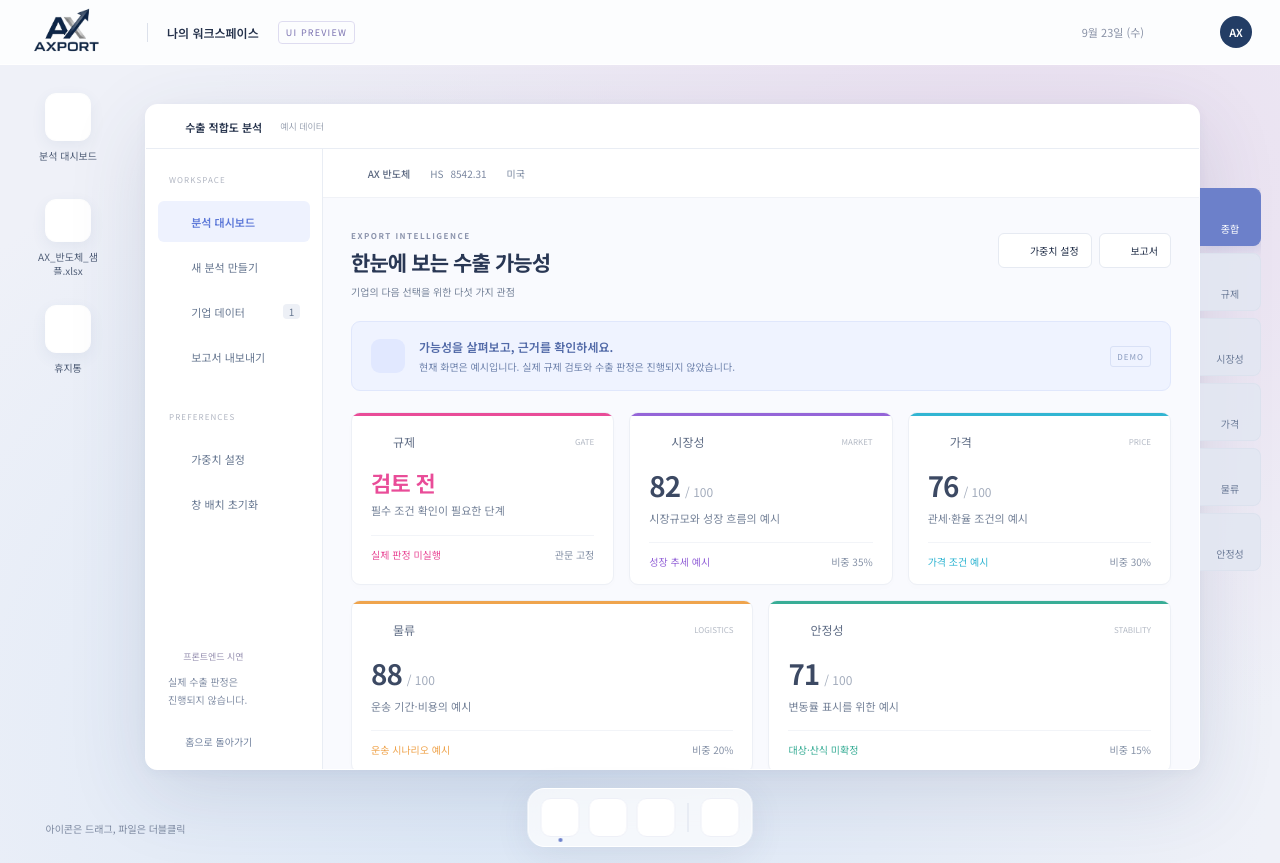
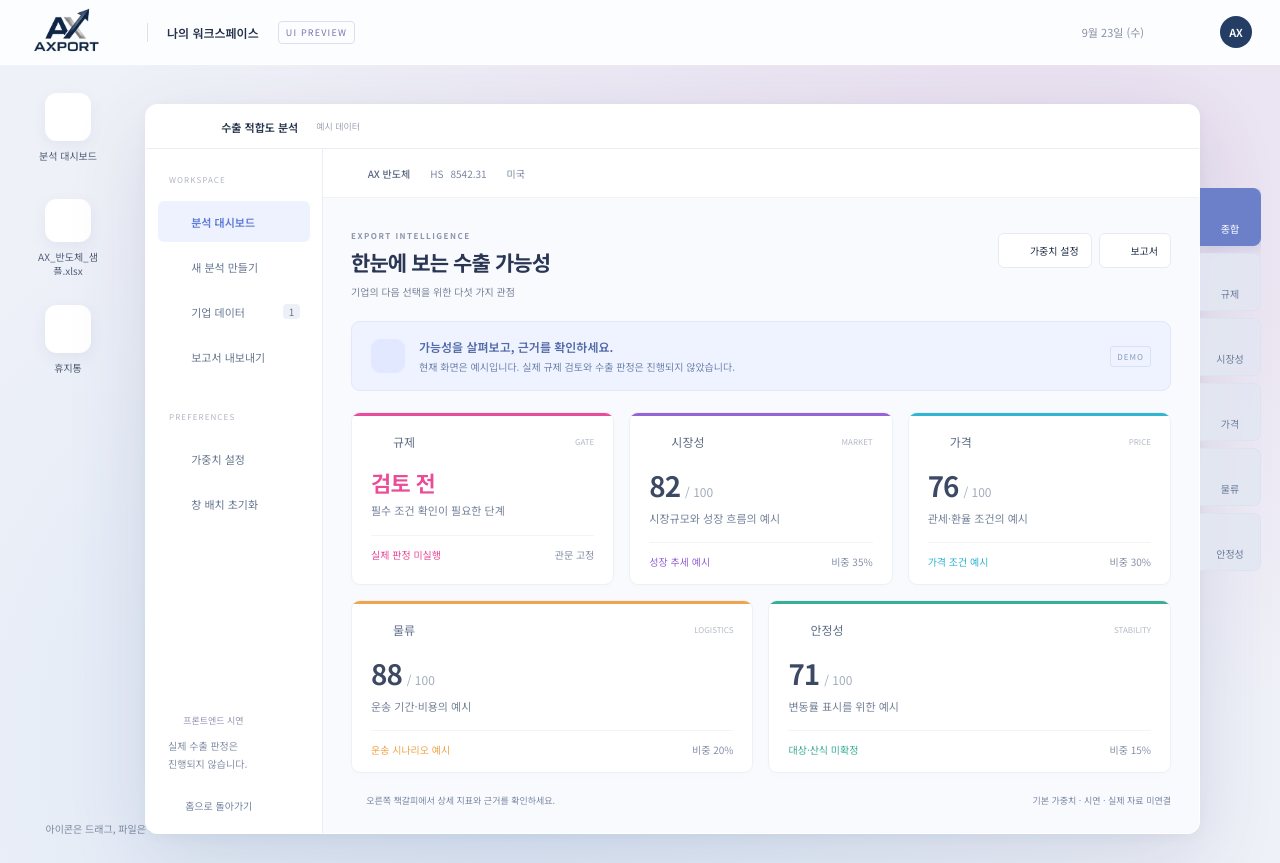
Before and after one commit to soojaechun/test1, a Flask app: page /app in a window 1280 px wide. Run offline with Flask 3, Linux system fonts and the light colour scheme; some web fonts are replaced.

Commit message:
대시보드앱UI

```diff
--- a/static/css/workspace.css
+++ b/static/css/workspace.css
@@ -247,7 +247,7 @@ button:disabled {
   left: 145px;
   top: 39px;
   width: calc(100% - 225px);
-  height: calc(100% - 132px);
+  height: calc(100% - 68px);
   max-width: 1360px;
   min-width: 690px;
   min-height: 455px;
@@ -288,6 +288,11 @@ button:disabled {
 .window-identity i {
   color: var(--purple);
   font-size: 17px;
+}
+#sidebar-toggle {
+  width: 28px;
+  height: 28px;
+  flex-shrink: 0;
 }
 .window-demo {
   font-size: 9px;
@@ -720,76 +725,6 @@ button:disabled {
   display: grid;
   place-items: center;
 }
-#resize-handle i {
-  font-size: 14px;
-}
-.dock {
-  position: fixed;
-  left: 50%;
-  bottom: 16px;
-  transform: translateX(-50%);
-  display: flex;
-  gap: 9px;
-  background: #ffffffb8;
-  border: 1px solid #ffffff;
-  padding: 9px 12px;
-  border-radius: 17px;
-  box-shadow: 0 8px 35px #48557419;
-  backdrop-filter: blur(18px);
-  z-index: 10;
-}
-.dock button {
-  width: 39px;
-  height: 39px;
-  background: #fff;
-  border: 1px solid #eef0f7;
-  border-radius: 10px;
-  color: #7585aa;
-  position: relative;
-  display: grid;
-  place-items: center;
-}
-.dock button:first-child {
-  color: #6c80cb;
-}
-.dock button:hover {
-  background: #eff3ff;
-  transform: translateY(-3px);
-}
-.dock button i {
-  font-size: 23px;
-}
-.dock-active::after {
-  content: "";
-  position: absolute;
-  width: 4px;
-  height: 4px;
-  background: #6c80cb;
-  border-radius: 50%;
-  bottom: -6px;
-}
-.dock-divider {
-  height: 29px;
-  width: 1px;
-  background: #dae0ed;
-  align-self: center;
-  margin: 0 3px;
-}
-#trash-badge {
-  position: absolute;
-  right: -4px;
-  top: -4px;
-  background: #e773a1;
-  color: white;
-  font-size: 9px;
-  border-radius: 9px;
-  min-width: 15px;
-  padding: 1px 3px;
-}
-.dock .drop-hover {
-  background: #ffebf3;
-  outline: 2px solid var(--pink);
-}
 .detail-metrics {
   display: grid;
   grid-template-columns: repeat(3, 1fr);
--- a/static/js/workspace.js
+++ b/static/js/workspace.js
@@ -16,7 +16,9 @@
     );
   const icons = $("#desktop-icons"),
     desk = $("#desktop"),
-    win = $("#analysis-window");
+    win = $("#analysis-window"),
+    sidebar = $("#window-sidebar"),
+    sidebarToggle = $("#sidebar-toggle");
   const defaults = { market: 35, price: 30, logistics: 20, stability: 15 };
   let weights = { ...defaults },
     draft = { ...defaults },
@@ -32,8 +34,7 @@
     activeTab = "overview",
     chart = null,
     selected = null,
-    maximized = false,
-    previousRect = null;
+    maximized = false;
   let files = [
     {
       id: "sample",
@@ -43,6 +44,15 @@
       trash: false,
       cell: 1,
     },
+  ];
+  const systemIcons = [
+    {
+      id: "analysis",
+      name: "분석 대시보드",
+      icon: "chart-pie-slice",
+      cell: 0,
+    },
+    { id: "trash", name: "휴지통", icon: "trash", cell: 2 },
   ];
   const names = {
     overview: "종합",
@@ -94,15 +104,15 @@
   };
   // UI geometry only is persisted. User filenames, file contents and conditions stay in memory.
   function fitWindow() {
-    if (innerWidth <= 850) return;
-    win.style.minHeight =
-      Math.min(455, Math.max(220, desk.clientHeight - 90)) + "px";
+    if (maximized || innerWidth <= 850) return;
+    const bottomGap = 13,
+      availableHeight = desk.clientHeight - 26;
+    win.style.minHeight = Math.min(455, Math.max(220, availableHeight)) + "px";
     const width = Math.min(win.offsetWidth, desk.clientWidth - 83),
-      height = Math.min(win.offsetHeight, desk.clientHeight - 90);
+      height = Math.min(win.offsetHeight, availableHeight);
     win.style.width =
       Math.max(Math.min(690, desk.clientWidth - 83), width) + "px";
-    win.style.height =
-      Math.max(Math.min(455, desk.clientHeight - 90), height) + "px";
+    win.style.height = Math.max(Math.min(455, availableHeight), height) + "px";
     win.style.left =
       Math.max(
         8,
@@ -111,12 +121,16 @@
     win.style.top =
       Math.max(
         8,
-        Math.min(win.offsetTop, desk.clientHeight - win.offsetHeight - 77),
+        Math.min(
+          win.offsetTop,
+          desk.clientHeight - win.offsetHeight - bottomGap,
+        ),
       ) + "px";
   }
   function resetWindow() {
     win.style.cssText = "";
     maximized = false;
+    win.classList.remove("maximized");
     $("#maximize-btn").setAttribute("aria-label", "창 최대화");
     try {
       localStorage.removeItem("axport-ui-layout-v1");
@@ -125,12 +139,18 @@
   }
   function showWindow() {
     win.hidden = false;
-    $("#dock-analysis").classList.add("dock-active");
     fitWindow();
   }
   function hideWindow() {
     win.hidden = true;
-    $("#dock-analysis").classList.remove("dock-active");
+  }
+  function setSidebarOpen(open) {
+    sidebar.hidden = !open;
+    win.classList.toggle("sidebar-collapsed", !open);
+    const label = open ? "사이드바 접기" : "사이드바 펼치기";
+    sidebarToggle.setAttribute("aria-expanded", String(open));
+    sidebarToggle.setAttribute("aria-label", label);
+    sidebarToggle.title = label;
   }
   function grid() {
     return {
@@ -146,11 +166,16 @@
     };
   }
   function occupied(except) {
-    return new Set([
-      0,
-      2,
-      ...files.filter((f) => !f.trash && f.id !== except).map((f) => f.cell),
-    ]);
+    return new Set(
+      [...systemIcons, ...files]
+        .filter((f) => !f.trash && f.id !== except)
+        .map((f) => f.cell),
+    );
+  }
+  function desktopIcon(id) {
+    return (
+      systemIcons.find((f) => f.id === id) || files.find((f) => f.id === id)
+    );
   }
   function emptyCell(want, id) {
     const { rows, cols } = grid(),
@@ -171,16 +196,11 @@
   }
   function drawIcons() {
     const entries = [
-      {
-        id: "analysis",
-        name: "분석 대시보드",
-        icon: "chart-pie-slice",
-        cell: 0,
-      },
+      systemIcons[0],
       ...files
         .filter((f) => !f.trash)
         .map((f) => ({ ...f, icon: "microsoft-excel-logo" })),
-      { id: "trash", name: "휴지통", icon: "trash", cell: 2 },
+      systemIcons[1],
     ];
     icons.innerHTML = entries
       .map((f) => {
@@ -189,9 +209,6 @@
       })
       .join("");
     $("#file-count").textContent = files.filter((f) => !f.trash).length;
-    const trashCount = files.filter((f) => f.trash).length;
-    $("#trash-badge").textContent = trashCount;
-    $("#trash-badge").hidden = !trashCount;
   }
   function selectIcon(id) {
     selected = id;
@@ -239,7 +256,7 @@
       e.preventDefault();
       trashFile(id);
     } else if (e.key.startsWith("Arrow")) {
-      const f = files.find((f) => f.id === id);
+      const f = desktopIcon(id);
       if (!f) return;
       e.preventDefault();
       const { rows } = grid();
@@ -259,7 +276,7 @@
     const el = e.target.closest("[data-id]");
     if (!el || e.button !== 0) return;
     const id = el.dataset.id,
-      f = files.find((f) => f.id === id);
+      f = desktopIcon(id);
     selectIcon(id);
     if (!f) return;
     const start = {
@@ -289,12 +306,19 @@
           Math.min(desk.clientHeight - 100, start.top + ev.clientY - start.y),
         ) + "px";
     };
-    const end = (ev) => {
+    const cleanup = () => {
       el.removeEventListener("pointermove", move);
       el.removeEventListener("pointerup", end);
       el.removeEventListener("pointercancel", cancel);
+      el.removeEventListener("lostpointercapture", cancel);
+      if (el.hasPointerCapture(e.pointerId))
+        el.releasePointerCapture(e.pointerId);
+    };
+    const end = (ev) => {
+      cleanup();
       if (!moved) return;
       const inRect = (target) => {
+        if (!target || target.closest("[hidden]")) return false;
         const r = target.getBoundingClientRect();
         return (
           ev.clientX >= r.left &&
@@ -303,7 +327,7 @@
           ev.clientY <= r.bottom
         );
       };
-      if (inRect($("#dock-trash")) || inRect($('[data-id="trash"]', icons)))
+      if (files.includes(f) && inRect($('[data-id="trash"]', icons)))
         trashFile(id);
       else {
         const cell = nearestCell(el.offsetLeft, el.offsetTop, id);
@@ -312,17 +336,22 @@
       }
     };
     const cancel = () => {
-      el.removeEventListener("pointermove", move);
-      el.removeEventListener("pointerup", end);
+      cleanup();
       drawIcons();
     };
     el.addEventListener("pointermove", move);
     el.addEventListener("pointerup", end);
     el.addEventListener("pointercancel", cancel);
+    el.addEventListener("lostpointercapture", cancel);
   });
   function bindWindowMove(handle, resize) {
     handle.addEventListener("pointerdown", (e) => {
-      if (e.button !== 0 || innerWidth <= 850 || e.target.closest("button"))
+      if (
+        maximized ||
+        e.button !== 0 ||
+        innerWidth <= 850 ||
+        e.target.closest("button")
+      )
         return;
       e.preventDefault();
       const start = {
@@ -336,7 +365,8 @@
       handle.setPointerCapture(e.pointerId);
       const move = (ev) => {
         const dx = ev.clientX - start.x,
-          dy = ev.clientY - start.y;
+          dy = ev.clientY - start.y,
+          bottomGap = 13;
         if (resize) {
           win.style.width =
             Math.max(
@@ -345,8 +375,8 @@
             ) + "px";
           win.style.height =
             Math.max(
-              Math.min(455, desk.clientHeight - start.top - 77),
-              Math.min(desk.clientHeight - start.top - 77, start.h + dy),
+              Math.min(455, desk.clientHeight - start.top - bottomGap),
+              Math.min(desk.clientHeight - start.top - bottomGap, start.h + dy),
             ) + "px";
         } else {
           win.style.left =
@@ -357,7 +387,7 @@
           win.style.top =
             Math.max(
               8,
-              Math.min(desk.clientHeight - start.h - 77, start.top + dy),
+              Math.min(desk.clientHeight - start.h - bottomGap, start.top + dy),
             ) + "px";
         }
       };
@@ -375,7 +405,7 @@
   bindWindowMove($("#window-handle"), false);
   bindWindowMove($("#resize-handle"), true);
   $("#resize-handle").addEventListener("keydown", (e) => {
-    if (!e.key.startsWith("Arrow")) return;
+    if (maximized || !e.key.startsWith("Arrow")) return;
     e.preventDefault();
     if (e.key === "ArrowRight") win.style.width = win.offsetWidth + 20 + "px";
     if (e.key === "ArrowLeft")
@@ -388,26 +418,10 @@
   });
   $("#minimize-btn").onclick = hideWindow;
   $("#close-window-btn").onclick = hideWindow;
-  $("#dock-analysis").onclick = showWindow;
+  sidebarToggle.onclick = () => setSidebarOpen(sidebar.hidden);
   $("#maximize-btn").onclick = () => {
-    if (maximized) {
-      Object.assign(win.style, previousRect);
-      maximized = false;
-    } else {
-      previousRect = {
-        left: win.style.left,
-        top: win.style.top,
-        width: win.style.width,
-        height: win.style.height,
-      };
-      Object.assign(win.style, {
-        left: "9px",
-        top: "9px",
-        width: desk.clientWidth - 82 + "px",
-        height: desk.clientHeight - 88 + "px",
-      });
-      maximized = true;
-    }
+    maximized = !maximized;
+    win.classList.toggle("maximized", maximized);
     $("#maximize-btn").setAttribute(
       "aria-label",
       maximized ? "이전 창 크기로 복원" : "창 최대화",
@@ -962,12 +976,6 @@
       }
     }),
   );
-  $("#dock-upload").onclick = () => {
-    pendingFile = null;
-    openUpload();
-  };
-  $("#dock-files").onclick = () => showFiles();
-  $("#dock-trash").onclick = () => showFiles(true);
   $("#edit-context").onclick = () => {
     pendingFile =
       files.find((f) => f.id === context.fileId && !f.trash) || null;
@@ -983,15 +991,16 @@
   });
   window.addEventListener("resize", () => {
     fitWindow();
-    files
-      .filter((f) => !f.trash)
-      .forEach((f) => {
-        const { rows, cols } = grid();
-        if (f.cell >= rows * cols) {
-          const c = emptyCell(1, f.id);
-          if (c !== null) f.cell = c;
-        }
-      });
+    const { rows, cols } = grid(),
+      used = new Set();
+    [...systemIcons, ...files.filter((f) => !f.trash)].forEach((f) => {
+      if (f.cell >= rows * cols || used.has(f.cell)) {
+        let cell = 0;
+        while (used.has(cell)) cell++;
+        f.cell = cell;
+      }
+      used.add(f.cell);
+    });
     drawIcons();
   });
   const layout = readUI();
@@ -1008,6 +1017,7 @@
     });
   }
   files[0].conditions = { ...context };
+  setSidebarOpen(innerWidth > 560);
   contextUI();
   drawIcons();
   setTab("overview");
--- a/templates/workspace.html
+++ b/templates/workspace.html
@@ -60,6 +60,16 @@
       >
         <header id="window-handle" class="window-titlebar">
           <div class="window-identity">
+            <button
+              class="icon-btn"
+              id="sidebar-toggle"
+              aria-label="사이드바 접기"
+              title="사이드바 접기"
+              aria-controls="window-sidebar"
+              aria-expanded="true"
+            >
+              <i class="ph ph-sidebar-simple" aria-hidden="true"></i>
+            </button>
             <i class="ph ph-chart-pie-slice"></i><span>수출 적합도 분석</span
             ><span class="window-demo">예시 데이터</span>
           </div>
@@ -74,7 +84,7 @@
           </div>
         </header>
         <div class="window-body">
-          <aside class="window-sidebar">
+          <aside id="window-sidebar" class="window-sidebar">
             <div class="sidebar-caption">WORKSPACE</div>
             <button class="side-link active" data-action="overview">
               <i class="ph ph-squares-four"></i>분석 대시보드
@@ -183,23 +193,9 @@
           role="separator"
           aria-label="창 크기 조절"
           tabindex="0"
-        >
-          <i class="ph ph-corners-out"></i>
-        </div>
+        ></div>
       </section>
     </main>
-    <nav class="dock" aria-label="빠른 실행">
-      <button id="dock-analysis" class="dock-active" aria-label="분석 창 열기">
-        <i class="ph ph-chart-pie-slice"></i></button
-      ><button id="dock-upload" aria-label="엑셀 파일 추가">
-        <i class="ph ph-plus"></i></button
-      ><button id="dock-files" aria-label="기업 데이터 보기">
-        <i class="ph ph-folder-simple"></i></button
-      ><span class="dock-divider"></span
-      ><button id="dock-trash" aria-label="휴지통 열기">
-        <i class="ph ph-trash"></i><span id="trash-badge" hidden>0</span>
-      </button>
-    </nav>
     <dialog id="upload-dialog" class="modal">
       <div class="modal-title">
         <div>
```
Also changed, not shown: other parts of static/css/workspace.css (+37 -13 lines).
